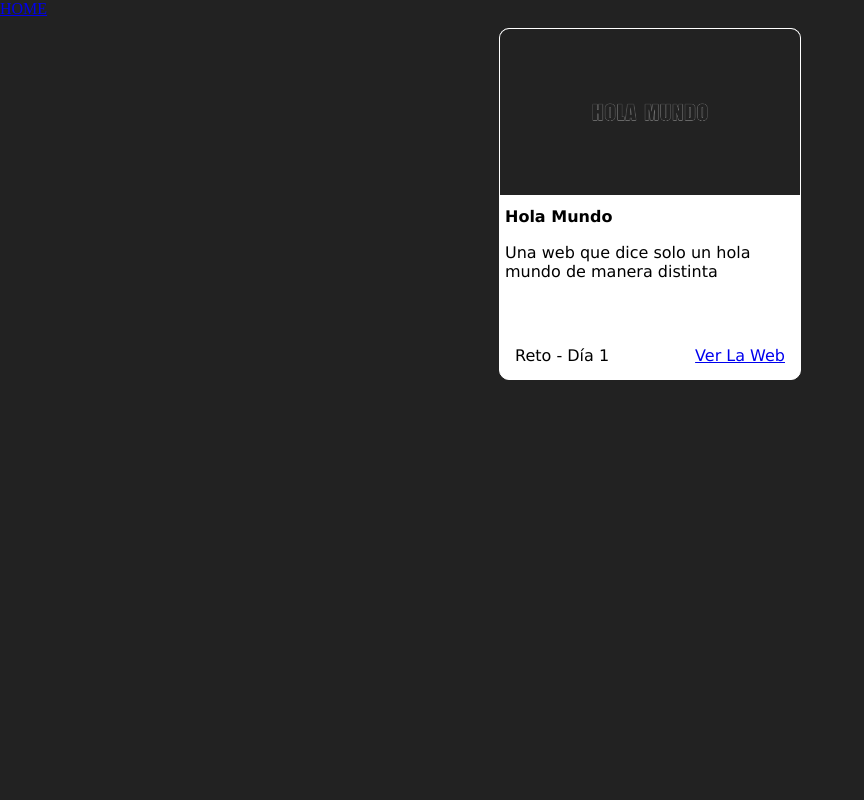
After one commit to NioyJadelkaFp/Pawecha-Doble-P-Love, a Flask app: page / in a window 1280 px wide. The commit adds this page. Shown: the whole page, without its empty margins (0-864 px from the left). Run offline with Flask 3, Linux system fonts and the light colour scheme.

Commit message:
home creado

```diff
--- a/main.py
+++ b/main.py
@@ -1,7 +1,7 @@
 from flask import Flask,render_template
 from datetime import datetime
 from dateutil.relativedelta import relativedelta
-import random
+import json
 
 def calcular_diferencia(fecha_inicio, fecha_final):
     diferencia:int = relativedelta(fecha_final, fecha_inicio)
@@ -10,6 +10,14 @@ def calcular_diferencia(fecha_inicio, fecha_final):
 
 
 app = Flask(__name__)
+
+@app.route('/')
+def index():
+    title:str = "Home"
+    with open('static/json/infoweb.json', 'r') as file:
+        data = json.load(file)
+
+    return render_template('index.html', data=data, title=title)
 
 @app.route('/hola')
 def hola():
--- a/static/css/style.css
+++ b/static/css/style.css
@@ -80,6 +80,61 @@ body{
 }
 
 
+/*Index donde se mostrara los retos*/
+.Tarjetas-Retos{
+    font-family: Verdana, Geneva, Tahoma, sans-serif;
+    width: 100%;
+    height: 100vh;
+    margin: 10px;
+    display: flex;
+    justify-content: center;
+    flex-wrap: wrap;
+    gap: 20px;
+}
+
+.Tarjeta{
+    display: flex;
+    flex-direction: column;
+    overflow: hidden;
+    width: 300px;
+    height: 350px;
+    background-color: white;
+    border-radius: 10px;
+    border: 1px solid white;
+}
+
+.img-tarjeta{
+    width: 100%;
+    height: 50%;
+}
+
+.img-tarjeta img{
+    width: 100%;
+    height: 100%;
+    overflow: hidden;
+    object-fit: cover;
+}
+
+.title-tarjeta{
+    width: 100%;
+    height: 10%;
+    display: flex;
+    align-items: center;
+    margin: 5px;
+}
+
+.info-tarjeta{
+    width: 100%;
+    height: 25%;
+    margin: 5px;
+}
+
+
+.data-tarjeta{
+    display: flex;
+    margin: 15px;
+    justify-content: space-between;
+}
 
 /* Retos de 15/30 */
 /* Dia 1 */
@@ -99,6 +154,7 @@ body{
     color: rgba(255, 255, 255, 0);
     font-size: 80px;
     font-family: Impact, Haettenschweiler, 'Arial Narrow Bold', sans-serif;
+
 }
 
 .letra:hover{
--- /dev/null
+++ b/static/json/infoweb.json
@@ -0,0 +1,9 @@
+[
+    {
+        "img": "img-web/holamundo.png",
+        "title": "Hola Mundo",
+        "info": "Una web que dice solo un hola mundo de manera distinta",
+        "reto": "Día 1",
+        "link": "/hola"
+    }
+]
--- /dev/null
+++ b/templates/index.html
@@ -0,0 +1,38 @@
+{% extends 'layout.html' %}
+
+{% block content %}
+
+
+<section class="Tarjetas-Retos">
+
+    {% for data in data %}
+
+    <div class="Tarjeta">
+
+        <div class="img-tarjeta">
+            <img src="{{ url_for('static', filename=data.img) }}" alt="">
+        </div>
+
+        <div class="title-tarjeta">
+            <strong>{{data.title}}</strong>
+        </div>
+
+        <div class="info-tarjeta">
+            <p>{{data.info}}</p>
+        </div>
+
+        <div class="data-tarjeta">
+            <span>Reto - {{data.reto}}</span>
+            <a href="{{data.link}}">Ver La Web</a>
+        </div>
+
+    </div>
+    {% endfor%}
+
+
+</section>
+
+
+
+
+{% endblock %}
--- a/templates/layout.html
+++ b/templates/layout.html
@@ -54,6 +54,12 @@
         </p>
     </section>
 
+    <nav>
+        <ul>
+            <li><a href="/">HOME</a></li>
+        </ul>
+    </nav>
+
 
     <!--Donde se mostraras las plantillas-->
     <main>
```
Also changed, not shown: static/img-web/holamundo.png (added).
